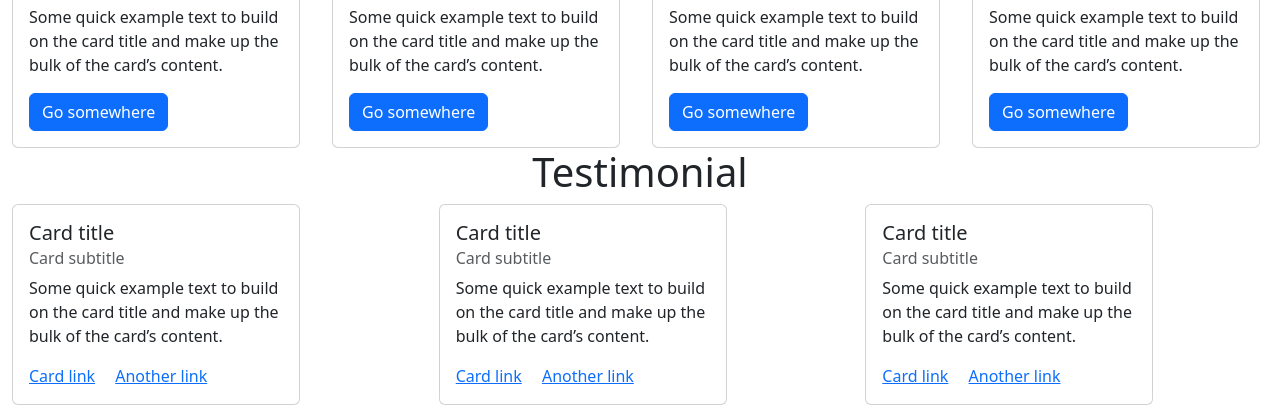
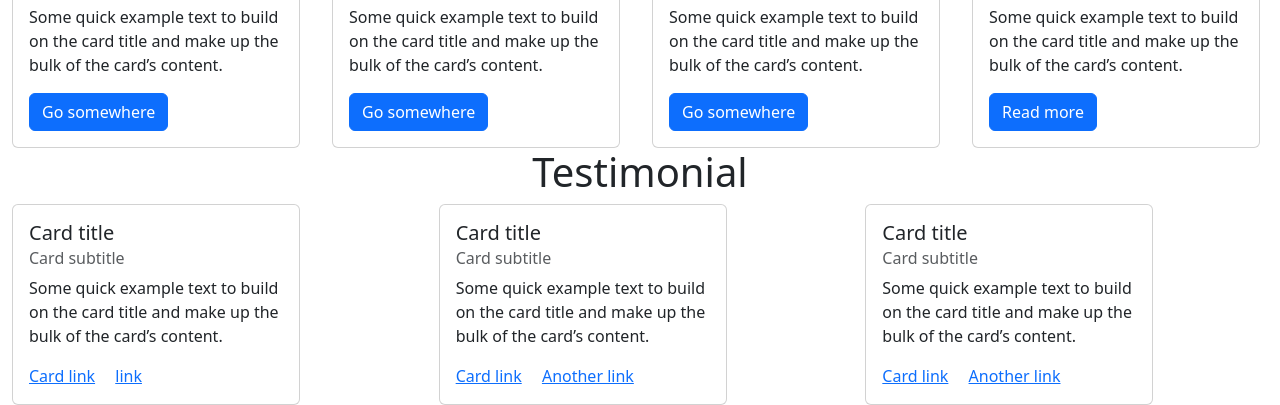
Before and after one commit to Krishnakumar-58/Internship, a website: page Bootstrap/index.html in a window 1280 px wide. Shown: the part 1313-1718 px from the top of the page. Drawn offline with nearby package versions, Linux system fonts and the light colour scheme.

Commit message:
Update index.html

```diff
--- a/Bootstrap/index.html
+++ b/Bootstrap/index.html
@@ -129,7 +129,7 @@
                             <h5 class="card-title">Card title</h5>
                             <p class="card-text">Some quick example text to build on the card title and make up the bulk
                                 of the card’s content.</p>
-                            <a href="#" class="btn btn-primary">Go somewhere</a>
+                            <a href="krina.free.nf" class="btn btn-primary">Read more</a>
                         </div>
                     </div>
                 </div>
@@ -149,7 +149,7 @@
                             <p class="card-text">Some quick example text to build on the card title and make up the bulk
                                 of the card’s content.</p>
                             <a href="#" class="card-link">Card link</a>
-                            <a href="#" class="card-link">Another link</a>
+                            <a href="https://krina.free.nf/" class="card-link"> link</a>
                         </div>
                     </div>
                 </div>
```
